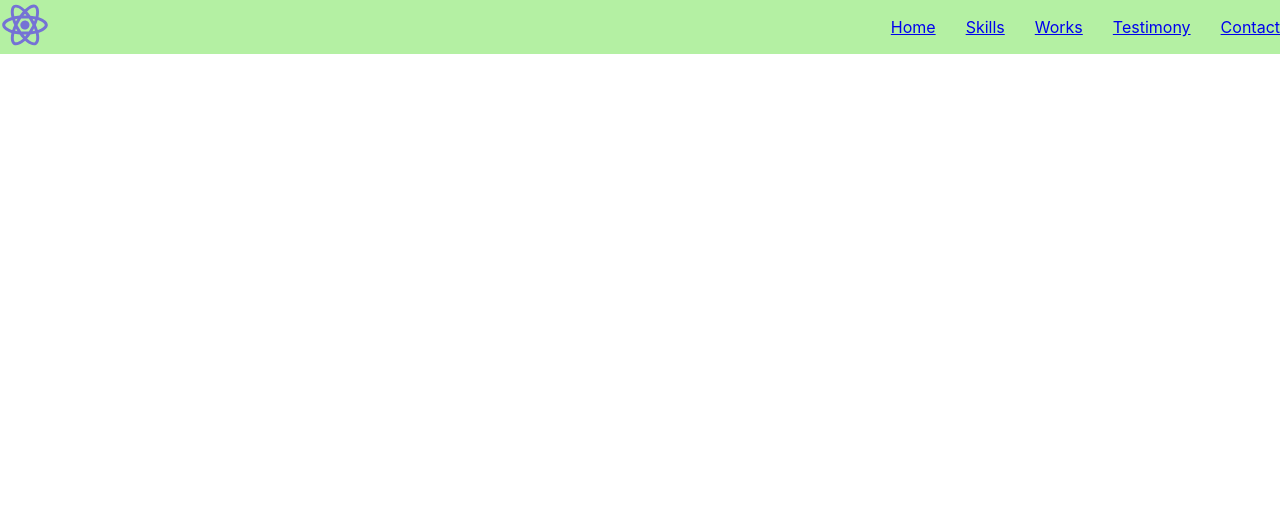
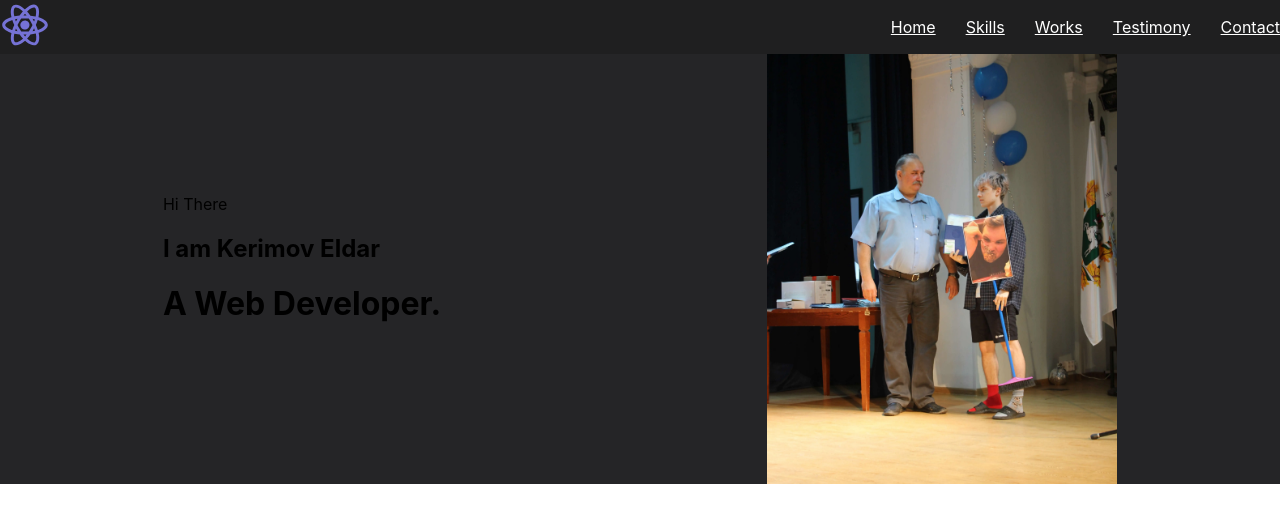
Before and after one commit to ssdsldd/portfolio, a React app: page / in a window 1280 px wide. Shown: the top 522 px of the page. Built offline with nearby package versions, Linux system fonts and the light colour scheme.

Commit message:
make a main sections

```diff
--- a/src/App.tsx
+++ b/src/App.tsx
@@ -1,12 +1,14 @@
 import './App.css';
 import styled from 'styled-components';
 import { Header } from './layouts/header/Header';
+import { Main } from './layouts/sections/main/Main';
 
 
 function App() {
     return (
         <div className="App">
             <Header/>
+            <Main/>
         </div>
     );
 }
--- /dev/null
+++ b/src/components/flexWrapper/FlexWrapper.tsx
@@ -0,0 +1,17 @@
+import React from "react";
+import styled from "styled-components";
+
+type FlexWrapperPropsType = {
+    direction? : string
+    align? : string
+    justify? : string
+    wrap? : string
+}
+
+export const StyledFlexWrapper = styled.div<FlexWrapperPropsType>`
+    display: flex;
+    flex-direction: ${props => props.direction || 'row'};
+    align-items: ${props => props.align || 'stretch'};
+    justify-content: ${props => props.justify || 'flex-start'};
+    flex-wrap:${props => props.wrap || 'nowrap'}; ;
+`
--- a/src/index.css
+++ b/src/index.css
@@ -5,7 +5,12 @@
     sans-serif;
   -webkit-font-smoothing: antialiased;
   -moz-osx-font-smoothing: grayscale;
+  color: #000;
 }
+
+/* a {
+  color: aliceblue;
+} */
 
 code {
   font-family: source-code-pro, Menlo, Monaco, Consolas, 'Courier New',
--- a/src/layouts/header/Header.tsx
+++ b/src/layouts/header/Header.tsx
@@ -16,5 +16,9 @@
     display: flex;
     align-items: center;
     justify-content: space-between;
-    background-color: #b4f0a3;
+    background-color: #1f1f20;
+    a{
+        color: #fff;
+    }
+
 `
--- /dev/null
+++ b/src/layouts/sections/main/Main.tsx
@@ -0,0 +1,30 @@
+import React from "react";
+import styled from "styled-components";
+import { StyledFlexWrapper } from "../../../components/flexWrapper/FlexWrapper";
+import profilePhoto from '../../../assets/images/profile-photo.webp'
+
+export const Main = () => {
+    return (
+        <StyledMain>
+            <StyledFlexWrapper justify="space-around" align="center">
+                <div>
+                    <span>Hi There</span>
+                    <h2>I am Kerimov Eldar</h2>
+                    <h1>A Web Developer.</h1>
+                </div>
+                <Photo src={profilePhoto}></Photo>
+            </StyledFlexWrapper>
+        </StyledMain>
+    )
+}
+
+const StyledMain = styled.div`
+    background-color: #252527;
+`
+
+const Photo = styled.img`
+    object-fit: cover;
+    width: 350px;
+    height: 430px;
+
+`
```
